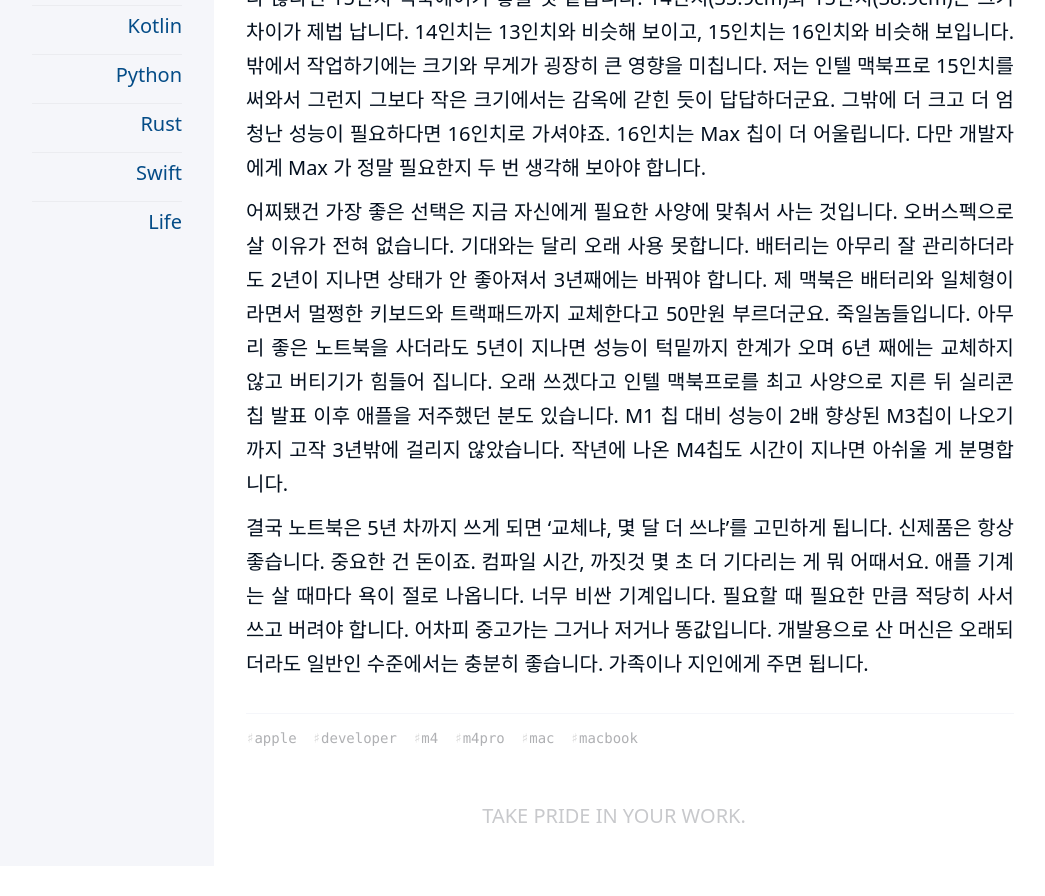
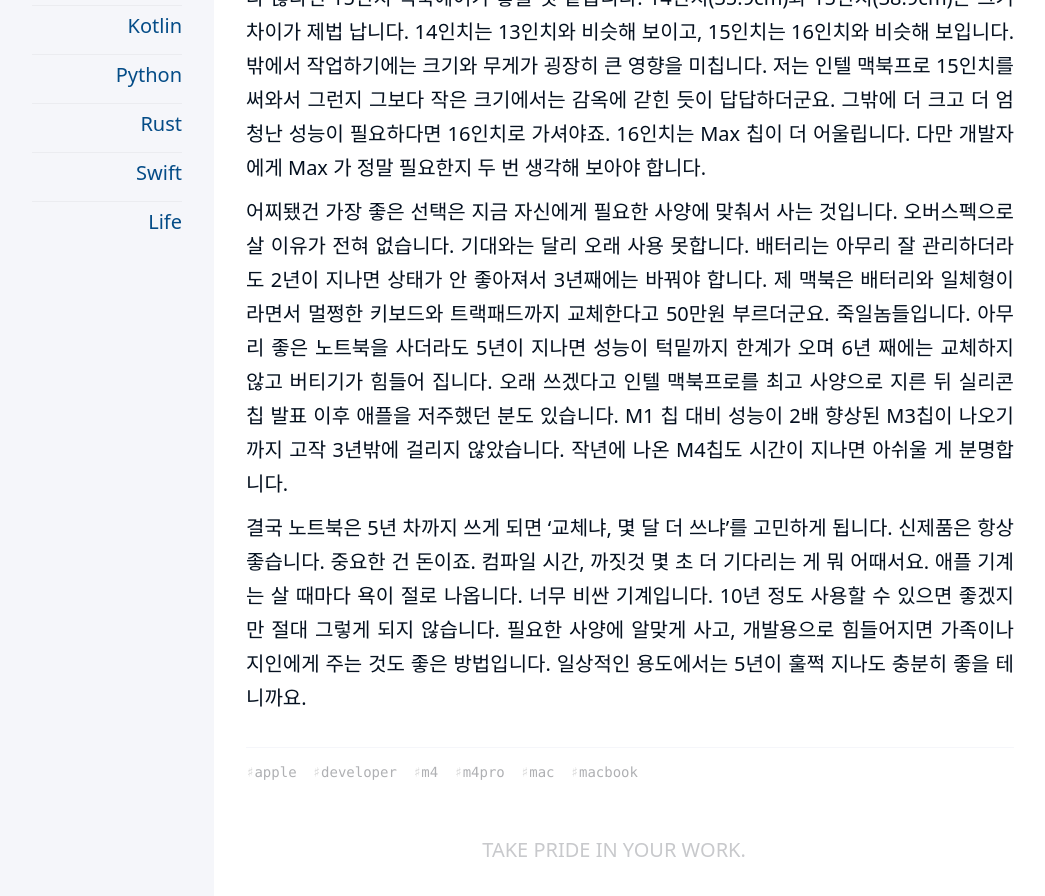
Before and after one commit to kiroshin/kiroshin.github.io, a Jekyll site: the page built from _posts/2025-03-24-macbook_for_dev.md, in a window 1280 px wide and 900 px high, scrolled down 4501 px. Shown: the top 896 px of the window, without its empty margins (106-1151 px from the left). Built offline with Jekyll 4.4.1, drawn with Linux system fonts in a browser that asks for light colours; before the commit the page ends 5367 px from its top, so only the background shows below that.

Commit message:
Update 2025-03-24-macbook_for_dev.md

```diff
--- a/_posts/2025-03-24-macbook_for_dev.md
+++ b/_posts/2025-03-24-macbook_for_dev.md
@@ -58,4 +58,4 @@
 
 어찌됐건 가장 좋은 선택은 지금 자신에게 필요한 사양에 맞춰서 사는 것입니다. 오버스펙으로 살 이유가 전혀 없습니다. 기대와는 달리 오래 사용 못합니다. 배터리는 아무리 잘 관리하더라도 2년이 지나면 상태가 안 좋아져서 3년째에는 바꿔야 합니다. 제 맥북은 배터리와 일체형이라면서 멀쩡한 키보드와 트랙패드까지 교체한다고 50만원 부르더군요. 죽일놈들입니다. 아무리 좋은 노트북을 사더라도 5년이 지나면 성능이 턱밑까지 한계가 오며 6년 째에는 교체하지 않고 버티기가 힘들어 집니다. 오래 쓰겠다고 인텔 맥북프로를 최고 사양으로 지른 뒤 실리콘 칩 발표 이후 애플을 저주했던 분도 있습니다. M1 칩 대비 성능이 2배 향상된 M3칩이 나오기까지 고작 3년밖에 걸리지 않았습니다. 작년에 나온 M4칩도 시간이 지나면 아쉬울 게 분명합니다.
 
-결국 노트북은 5년 차까지 쓰게 되면 '교체냐, 몇 달 더 쓰냐'를 고민하게 됩니다. 신제품은 항상 좋습니다. 중요한 건 돈이죠. 컴파일 시간, 까짓것 몇 초 더 기다리는 게 뭐 어때서요. 애플 기계는 살 때마다 욕이 절로 나옵니다. 너무 비싼 기계입니다. 필요할 때 필요한 만큼 적당히 사서 쓰고 버려야 합니다. 어차피 중고가는 그거나 저거나 똥값입니다. 개발용으로 산 머신은 오래되더라도 일반인 수준에서는 충분히 좋습니다. 가족이나 지인에게 주면 됩니다.
+결국 노트북은 5년 차까지 쓰게 되면 '교체냐, 몇 달 더 쓰냐'를 고민하게 됩니다. 신제품은 항상 좋습니다. 중요한 건 돈이죠. 컴파일 시간, 까짓것 몇 초 더 기다리는 게 뭐 어때서요. 애플 기계는 살 때마다 욕이 절로 나옵니다. 너무 비싼 기계입니다. 10년 정도 사용할 수 있으면 좋겠지만 절대 그렇게 되지 않습니다. 필요한 사양에 알맞게 사고, 개발용으로 힘들어지면 가족이나 지인에게 주는 것도 좋은 방법입니다. 일상적인 용도에서는 5년이 훌쩍 지나도 충분히 좋을 테니까요.
```
